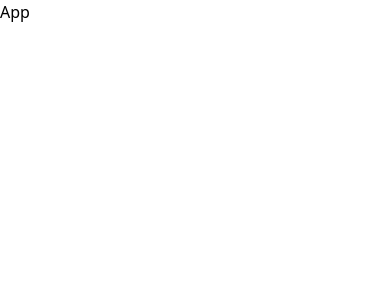
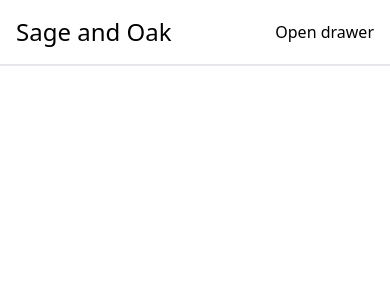
Before and after one commit to Ozzy-codes/React_S.A.O, a React (Create React App) app: page / in a window 390 px wide. Shown: the top 300 px of the page. Built offline with nearby package versions, Linux system fonts and the light colour scheme.

Commit message:
add mobile header and navigation skeleton

```diff
--- a/src/App.js
+++ b/src/App.js
@@ -1,5 +1,28 @@
+import { useState } from "react"
+
 function App() {
-  return <div>App</div>
+  const [isOpen, setIsOpen] = useState(false)
+
+  const handleClick = () => {
+    setIsOpen(!isOpen)
+  }
+  return (
+    <div>
+      <div className="flex justify-between p-4 border-b-2">
+        <h1 className="text-2xl">Sage and Oak</h1>
+        <button onClick={handleClick}>Open drawer</button>
+      </div>
+      {isOpen && (
+        <div className="px-4">
+          <div className="py-2 border-b-2">HOME</div>
+          <div className="py-2 border-b-2">LOCATION</div>
+          <div className="py-2 border-b-2">PHOTOS</div>
+          <div className="py-2 border-b-2">AVAILABILITY</div>
+          <div className="py-2 border-b-2">REVIEWS</div>
+        </div>
+      )}
+    </div>
+  )
 }
 
 export default App
--- /dev/null
+++ b/src/components/Header.js
@@ -0,0 +1,5 @@
+function Header() {
+  return <div>Header</div>
+}
+
+export default Header
```
